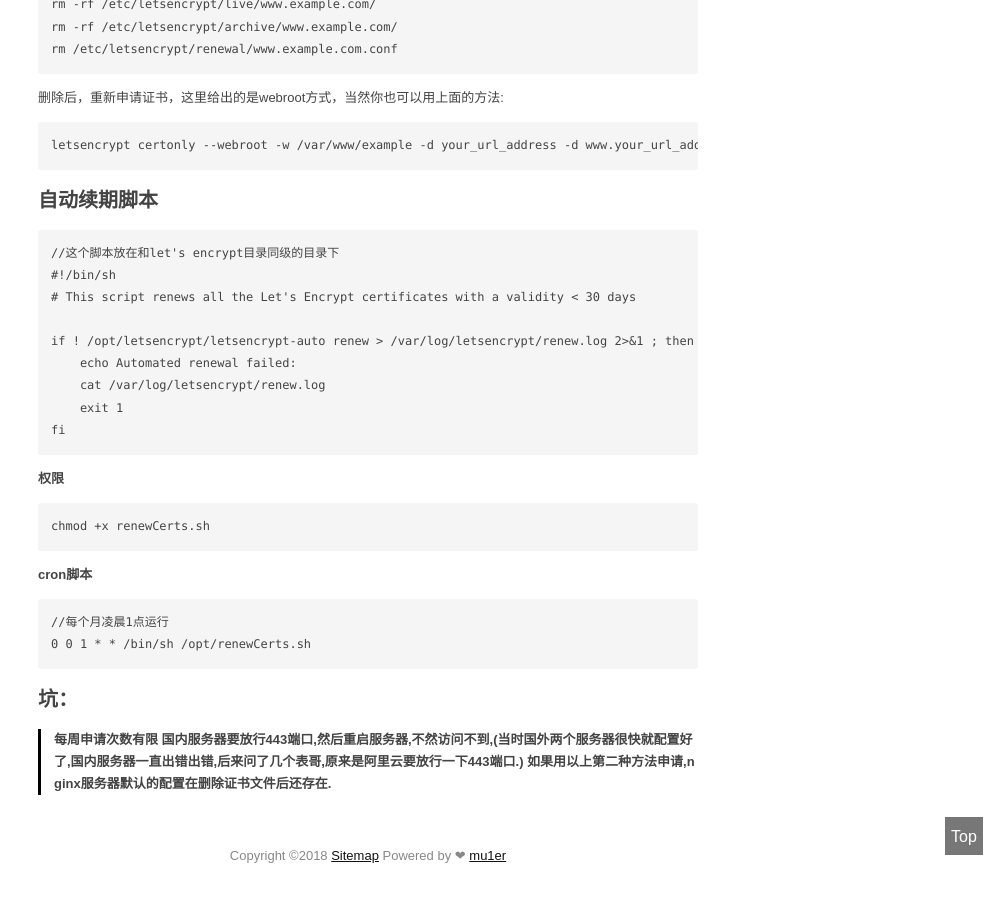
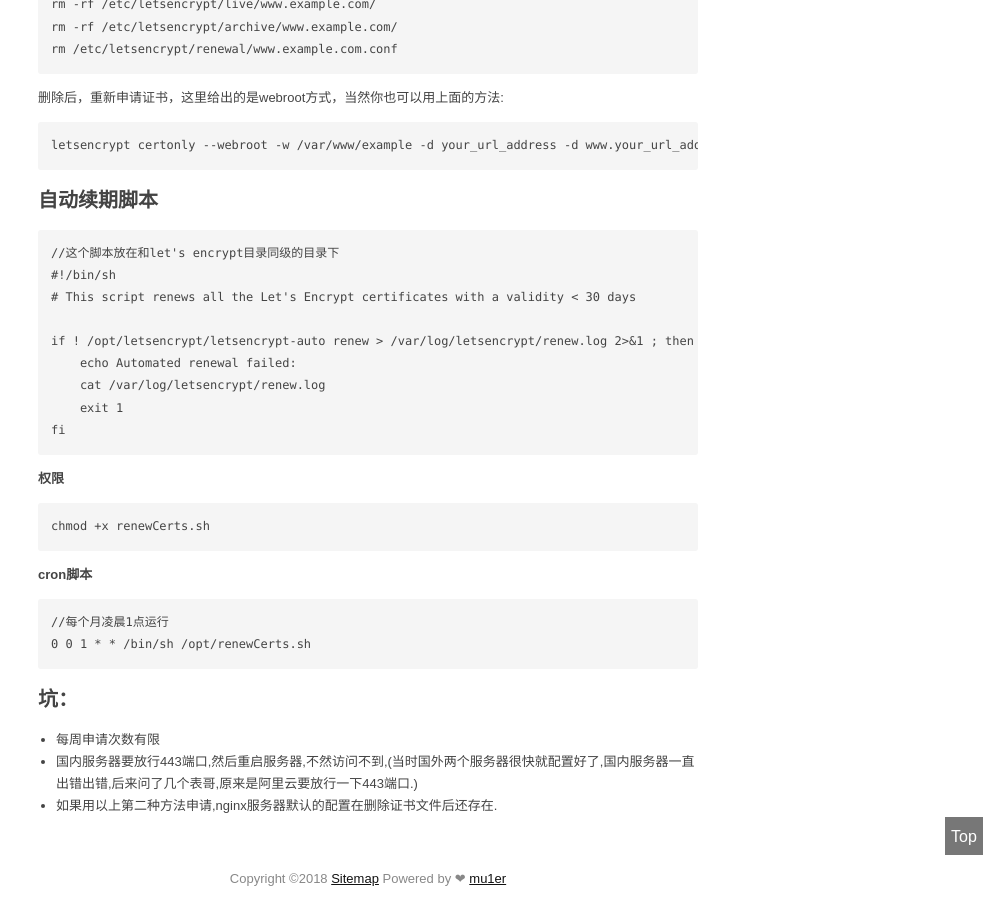
Before and after one commit to mu1er/mu1er.github.io, a Jekyll site: the page built from _posts/2018-2-11-Nginx部署Let's Encrypt免费SSL证书踩过的坑.md, in a window 1280 px wide and 900 px high, scrolled down 1693 px. Shown: the whole window, without its empty margins (272-1280 px from the left). Built offline with Jekyll 4.4.1, drawn with Linux system fonts in a browser that asks for light colours; comment, search, counter and statistics services are not loaded; before the commit the page ends 2571 px from its top, so only the background shows below that.

````diff
--- a/_posts/2018-2-11-Nginx部署Let's Encrypt免费SSL证书踩过的坑.md
+++ b/_posts/2018-2-11-Nginx部署Let's Encrypt免费SSL证书踩过的坑.md
@@ -111,6 +111,6 @@ chmod +x renewCerts.sh
 0 0 1 * * /bin/sh /opt/renewCerts.sh
 ```
 # 坑：
-> 每周申请次数有限
-> 国内服务器要放行443端口,然后重启服务器,不然访问不到,(当时国外两个服务器很快就配置好了,国内服务器一直出错出错,后来问了几个表哥,原来是阿里云要放行一下443端口.)
-> 如果用以上第二种方法申请,nginx服务器默认的配置在删除证书文件后还存在.
++ 每周申请次数有限
++ 国内服务器要放行443端口,然后重启服务器,不然访问不到,(当时国外两个服务器很快就配置好了,国内服务器一直出错出错,后来问了几个表哥,原来是阿里云要放行一下443端口.)
++ 如果用以上第二种方法申请,nginx服务器默认的配置在删除证书文件后还存在.
````
